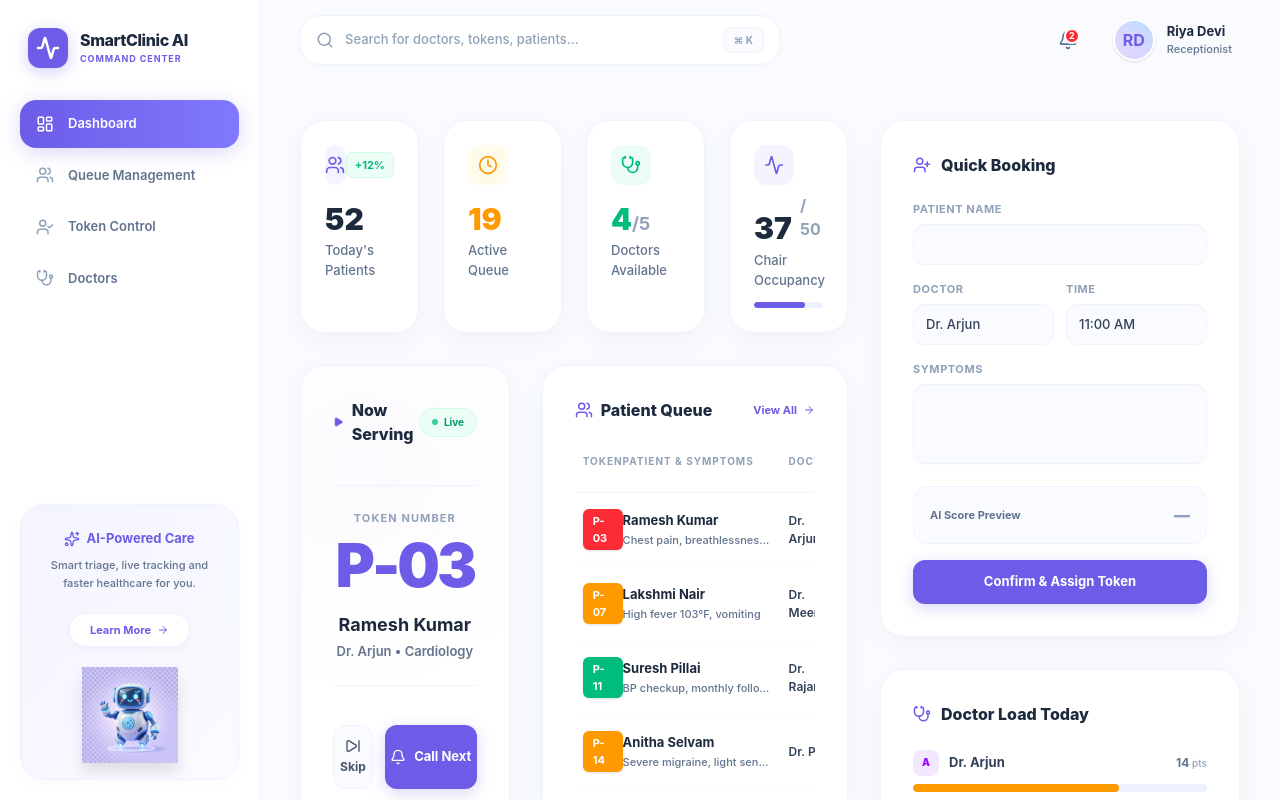
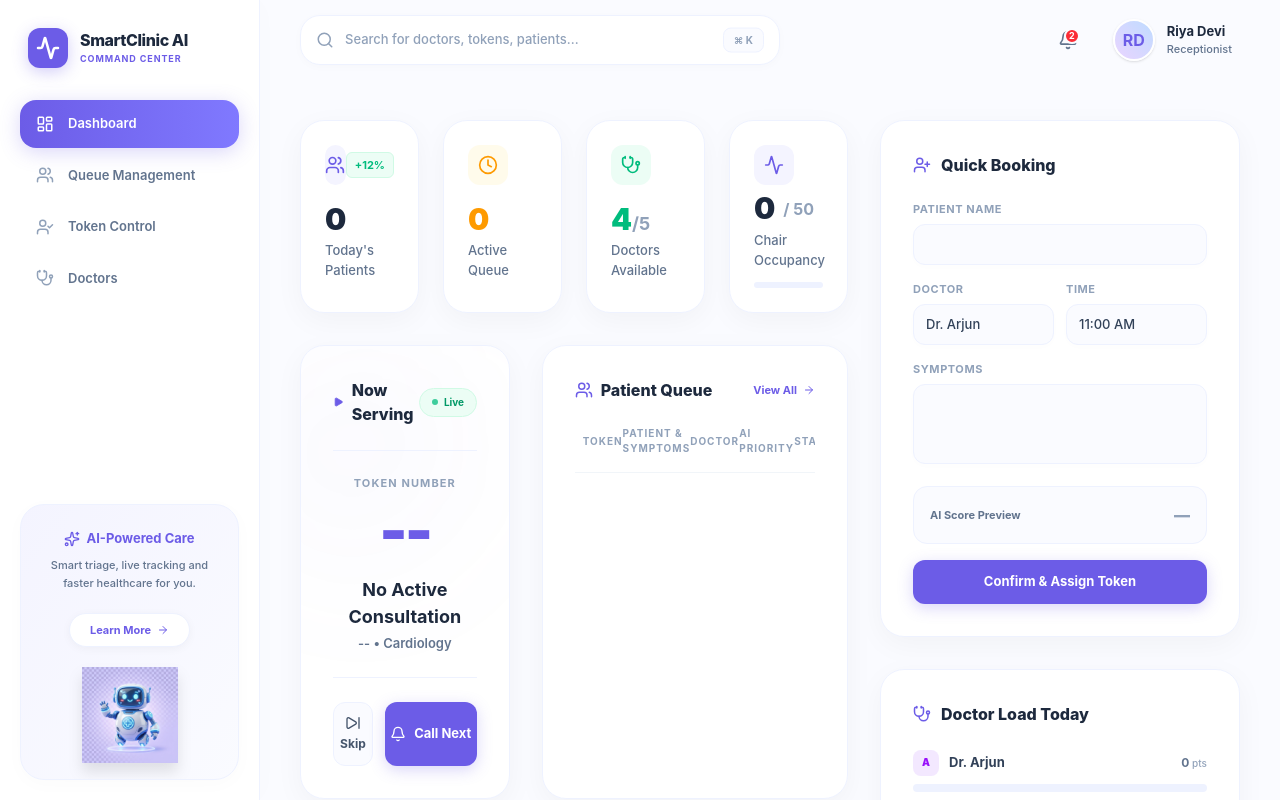
Before and after one commit to Kabilan9111/Queue-Cure, a React (Vite) app: page /reception in a window 1280 px wide. Built offline with nearby package versions, Linux system fonts and the light colour scheme.

Commit message:
Live reception page updation

```diff
--- a/src/pages/ReceptionDashboard.jsx
+++ b/src/pages/ReceptionDashboard.jsx
@@ -14,24 +14,11 @@ import QueueManagementView from '../components/QueueManagementView';
 import TokenControlView from '../components/TokenControlView';
 import DoctorsView from '../components/DoctorsView';
 
-const initialPatients = [
-  { id: 1, token: 'P-03', name: 'Ramesh Kumar', symptoms: 'Chest pain, breathlessness since 2hrs', doctor: 'Dr. Arjun', time: '9:00 AM', score: 9.2, status: 'In Progress' },
-  { id: 2, token: 'P-07', name: 'Lakshmi Nair', symptoms: 'High fever 103°F, vomiting', doctor: 'Dr. Meera', time: '9:30 AM', score: 7.8, status: 'Waiting' },
-  { id: 3, token: 'P-11', name: 'Suresh Pillai', symptoms: 'BP checkup, monthly follow-up', doctor: 'Dr. Rajan', time: '10:00 AM', score: 3.5, status: 'Waiting' },
-  { id: 4, token: 'P-14', name: 'Anitha Selvam', symptoms: 'Severe migraine, light sensitivity', doctor: 'Dr. Priya', time: '10:00 AM', score: 7.1, status: 'Pending' },
-  { id: 5, token: 'P-19', name: 'Vijay Mohan', symptoms: 'General checkup, no complaint', doctor: 'Dr. Arjun', time: '10:30 AM', score: 2.2, status: 'Pending' },
-];
-
-const initialNotifications = [
-  { id: 1, type: 'red', text: 'New booking: Ramesh Kumar — chest pain, Dr. Arjun 9AM. AI score 9.2 — urgent.', time: '2 mins ago' },
-  { id: 2, type: 'amber', text: 'Deepa Krishnan (P-23) marked no-show. 11AM slot with Dr. Meera is now free.', time: '11 mins ago' },
-];
-
 const doctorsList = [
-  { name: 'Dr. Arjun', color: { dot: 'bg-purple-500', avatarBg: 'bg-purple-100', avatarText: 'text-purple-600' } },
-  { name: 'Dr. Meera', color: { dot: 'bg-green-500', avatarBg: 'bg-green-100', avatarText: 'text-green-600' } },
-  { name: 'Dr. Rajan', color: { dot: 'bg-amber-500', avatarBg: 'bg-amber-100', avatarText: 'text-amber-600' } },
-  { name: 'Dr. Priya', color: { dot: 'bg-pink-500', avatarBg: 'bg-pink-100', avatarText: 'text-pink-600' } }
+  { name: 'Dr. Arjun', specialization: 'Cardiology', color: { dot: 'bg-purple-500', avatarBg: 'bg-purple-100', avatarText: 'text-purple-600' } },
+  { name: 'Dr. Meera', specialization: 'Gynecology', color: { dot: 'bg-green-500', avatarBg: 'bg-green-100', avatarText: 'text-green-600' } },
+  { name: 'Dr. Rajan', specialization: 'Orthopedics', color: { dot: 'bg-amber-500', avatarBg: 'bg-amber-100', avatarText: 'text-amber-600' } },
+  { name: 'Dr. Priya', specialization: 'Dermatology', color: { dot: 'bg-pink-500', avatarBg: 'bg-pink-100', avatarText: 'text-pink-600' } }
 ];
 
 export default function ReceptionDashboard() {
@@ -43,12 +30,32 @@ export default function ReceptionDashboard() {
     setTimeout(() => setToastMessage(null), 3000);
   };
 
-  const [patients, setPatients] = useState(initialPatients);
-  const [notifications, setNotifications] = useState(initialNotifications);
+  const [patients, setPatients] = useState([]);
+  const [notifications, setNotifications] = useState([]);
 
   const [bookingForm, setBookingForm] = useState({ name: '', doctor: 'Dr. Arjun', time: '11:00 AM', symptoms: '' });
   const [simulatedScore, setSimulatedScore] = useState(null);
   const [isSimulatingScore, setIsSimulatingScore] = useState(false);
+
+  useEffect(() => {
+    const fetchAppointments = () => {
+      const allAppts = JSON.parse(localStorage.getItem('appointments') || '[]');
+      const formatted = allAppts.map(app => ({
+        id: app.id,
+        token: app.token || '-',
+        name: app.patientName || app.name,
+        symptoms: app.symptoms,
+        doctor: app.doctorName || app.doctor,
+        time: app.appointmentTime || app.time,
+        score: app.priorityScore || app.score || 4.5,
+        status: app.status || 'Pending'
+      }));
+      setPatients(formatted.reverse()); // Show newest first
+    };
+    fetchAppointments();
+    const interval = setInterval(fetchAppointments, 2000);
+    return () => clearInterval(interval);
+  }, []);
 
   // Animation Variants
   const containerVariants = {
@@ -91,26 +98,31 @@ export default function ReceptionDashboard() {
   const submitNewBooking = () => {
     if (!bookingForm.name || !bookingForm.symptoms) return;
     const newScore = parseFloat(simulatedScore || 4.5);
-    const newToken = `P-${patients.length + 20}`;
-    const newPatient = {
-      id: Date.now(),
-      token: newToken,
-      name: bookingForm.name,
+
+    const newAppt = {
+      id: Date.now().toString(),
+      patientName: bookingForm.name,
       symptoms: bookingForm.symptoms,
-      doctor: bookingForm.doctor,
-      time: bookingForm.time,
-      score: newScore,
-      status: 'Pending'
+      doctorName: bookingForm.doctor,
+      department: doctorsList.find(d => d.name === bookingForm.doctor)?.specialization || 'General',
+      appointmentTime: bookingForm.time,
+      priorityScore: newScore,
+      status: 'Pending Approval'
     };
-    setPatients([newPatient, ...patients]);
+
+    const allAppts = JSON.parse(localStorage.getItem('appointments') || '[]');
+    allAppts.push(newAppt);
+    localStorage.setItem('appointments', JSON.stringify(allAppts));
 
     const notifType = newScore >= 8 ? 'red' : (newScore >= 5 ? 'amber' : 'green');
     setNotifications([
-      { id: Date.now() + 1, type: notifType, text: `New booking: ${newPatient.name} — ${newPatient.doctor}. AI score ${newScore}.`, time: 'Just now' },
+      { id: Date.now() + 1, type: notifType, text: `New booking: ${newAppt.patientName} — ${newAppt.doctorName}. AI score ${newScore}.`, time: 'Just now' },
       ...notifications
     ]);
+
     setBookingForm({ name: '', doctor: 'Dr. Arjun', time: '11:00 AM', symptoms: '' });
     setSimulatedScore(null);
+    showToast('Quick booking added to Queue Management', 'success');
   };
 
   const getScoreColor = (score) => {
@@ -129,10 +141,10 @@ export default function ReceptionDashboard() {
   };
 
   // KPI calculations
-  const totalPatients = 47 + patients.length;
-  const activeQueue = patients.filter(p => p.status === 'Waiting' || p.status === 'Pending').length + 15;
-  const chairOccupancy = patients.filter(p => p.status === 'Waiting').length + 35;
-  const nowServing = patients.find(p => p.status === 'In Progress') || patients[0];
+  const totalPatients = patients.length;
+  const activeQueue = patients.filter(p => p.status === 'APPROVED' || p.status === 'ASSIGNED_TO_DOCTOR' || p.status === 'IN_CONSULTATION').length;
+  const chairOccupancy = patients.filter(p => p.status === 'APPROVED').length;
+  const nowServing = patients.find(p => p.status === 'IN_CONSULTATION') || { token: '--', name: 'No Active Consultation', doctor: '--' };
 
   return (
     <div className="min-h-screen bg-[#FAFBFF] flex font-sans text-slate-800 selection:bg-[#6C5CE7]/20 selection:text-[#6C5CE7]">
@@ -494,11 +506,11 @@ export default function ReceptionDashboard() {
 
                 <div className="space-y-5">
                   {doctorsList.map((doc, idx) => {
-                    const totalLoad = 14 - idx; // Mock load
+                    const totalLoad = patients.filter(p => p.doctor === doc.name && (p.status === 'APPROVED' || p.status === 'ASSIGNED_TO_DOCTOR' || p.status === 'IN_CONSULTATION')).length;
                     let loadColor = 'bg-emerald-500';
-                    if (totalLoad > 12) loadColor = 'bg-amber-500';
-                    if (totalLoad > 15) loadColor = 'bg-red-500';
-                    const percent = Math.min((totalLoad / 20) * 100, 100);
+                    if (totalLoad > 5) loadColor = 'bg-amber-500';
+                    if (totalLoad > 10) loadColor = 'bg-red-500';
+                    const percent = Math.min((totalLoad / 15) * 100, 100);
 
                     return (
                       <div key={doc.name}>
```
